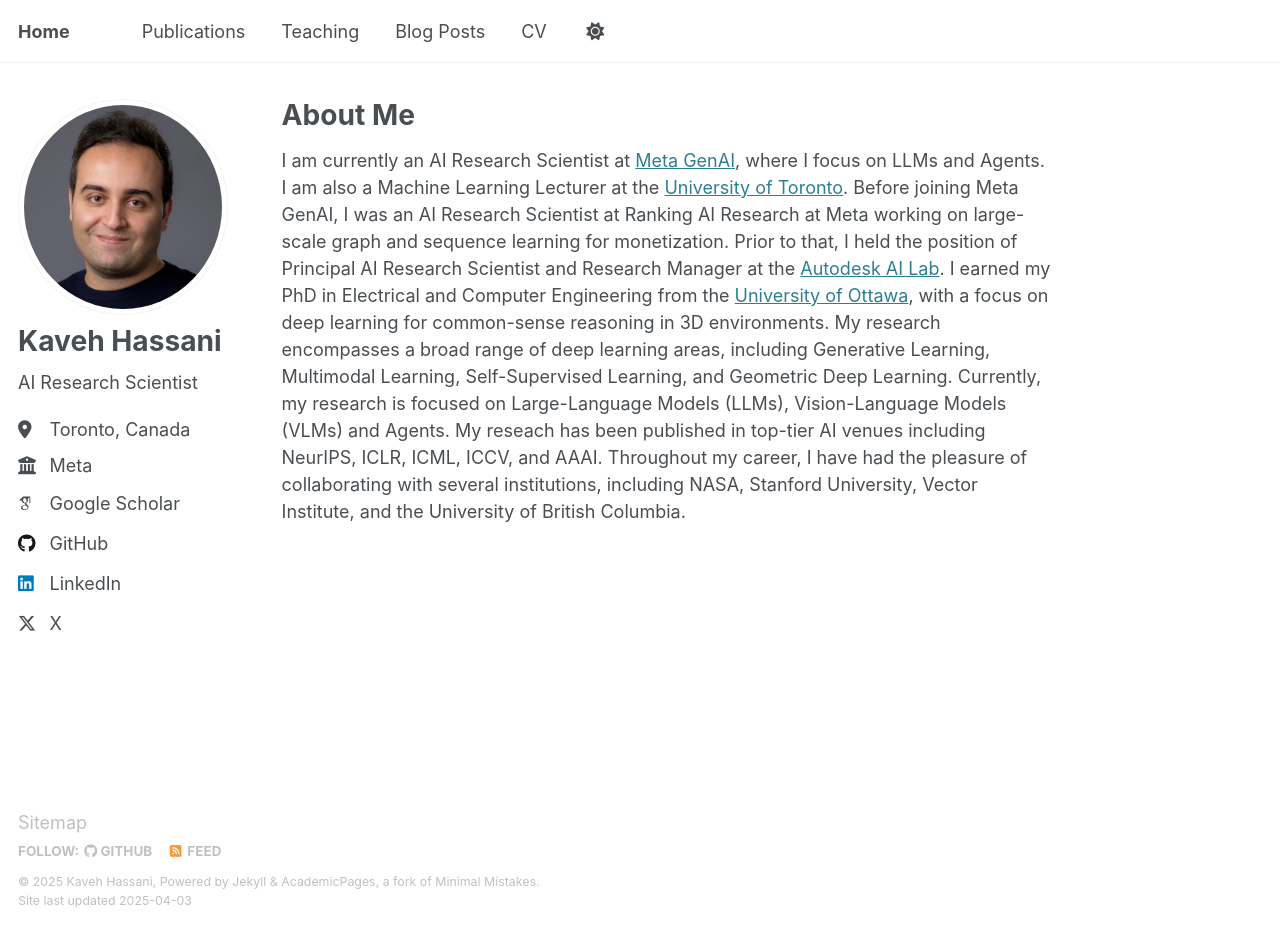
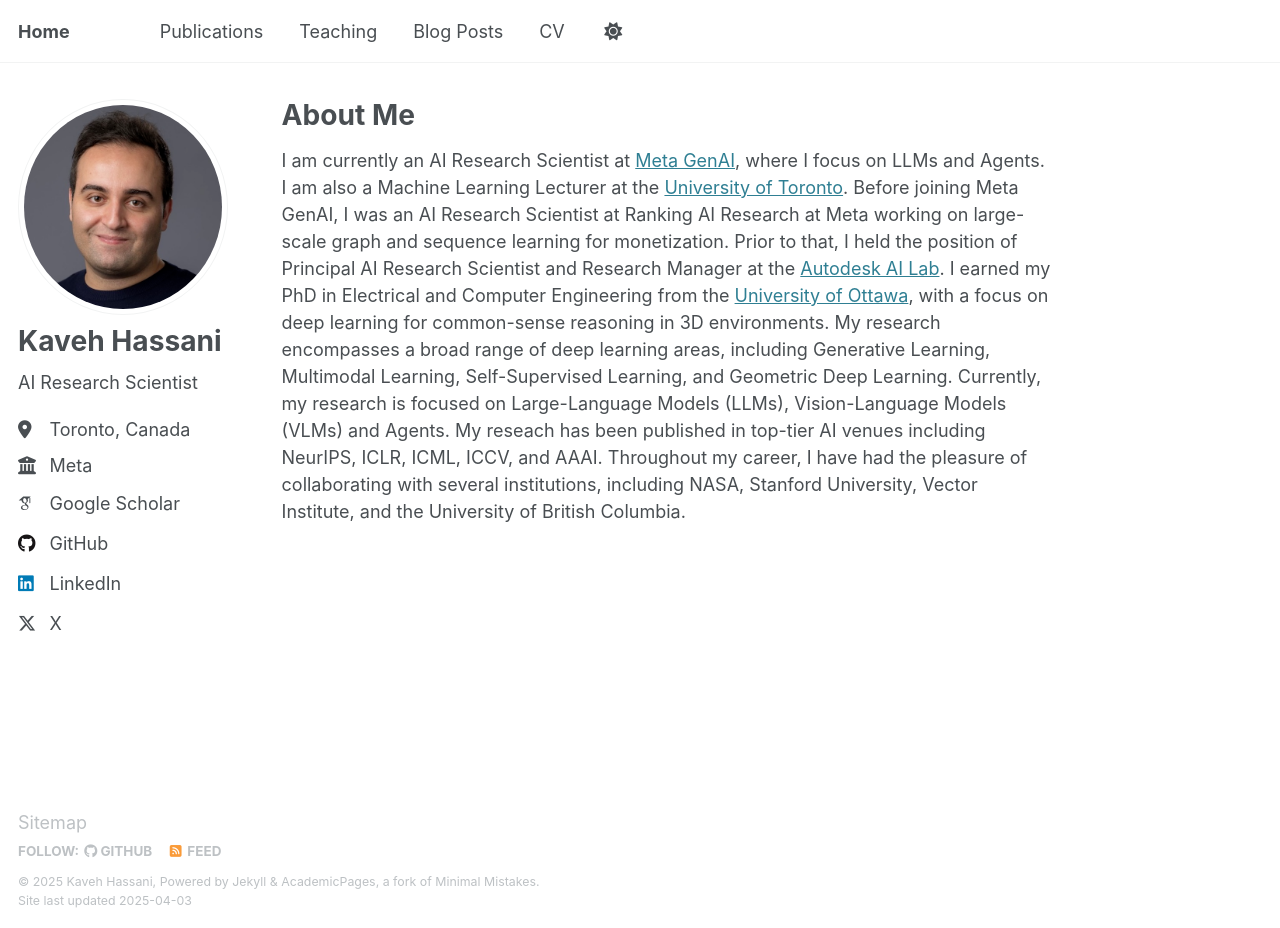
Before and after one commit to kavehhassani/kavehhassani.github.io, a Jekyll site: the page built from _pages/about.md, in a window 1280 px wide and 928 px high. Built offline with Jekyll 4.4.1, drawn with Linux system fonts in a browser that asks for light colours; some web fonts are replaced.

Commit message:
Update _masthead.scss

```diff
--- a/_sass/layout/_masthead.scss
+++ b/_sass/layout/_masthead.scss
@@ -61,7 +61,9 @@
   white-space: nowrap;
 
   &--lg {
-    padding-right: 2em;
+    padding-right: 3em;
+    // padding-left: 1.5em;
+    // padding-right: 2em;
     font-weight: 700;
   }
 }
```
